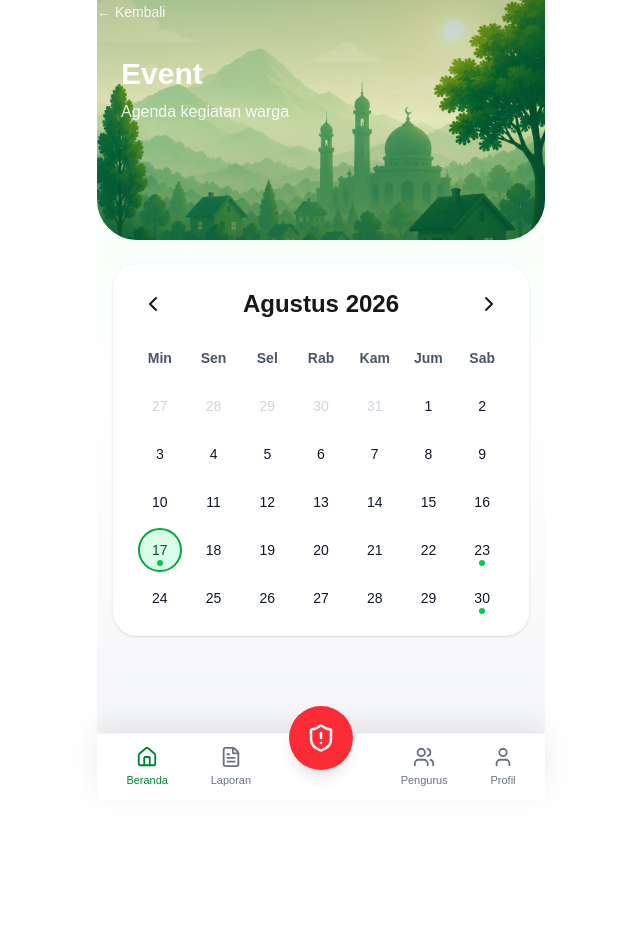
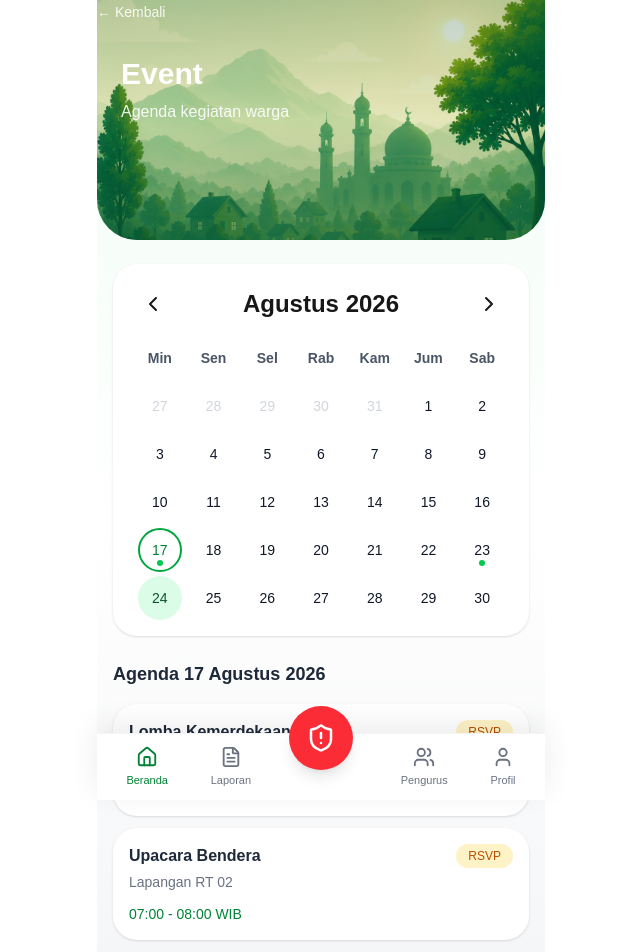
Before and after one commit to nurdjatiinvensi-glitch/sikowar-pwa, a Next.js app: page /event in a window 1280 px wide. Shown: the top 952 px of the page, without its empty margins (319-959 px from the left). Before the commit the page ends 800 px from the top, so only its background shows below. Built offline with nearby package versions, Linux system fonts and the light colour scheme.

Commit message:
Refactor Event page to calendar-driven agenda

```diff
--- a/app/announcements/[id]/page.tsx
+++ b/app/announcements/[id]/page.tsx
@@ -25,7 +25,7 @@ export default async function AnnouncementDetailPage({ params }: Props) {
   }
 
   return (
-    <AppLayout activeMenu="home">
+    <AppLayout activeMenu="beranda">
       <HeaderBackground variant="default">
         <div className="px-6 pt-8 pb-8 text-white">
           <BackButton href="/announcements" />
--- a/app/announcements/page.tsx
+++ b/app/announcements/page.tsx
@@ -12,7 +12,7 @@ import { announcementData } from "@/data/announcementData";
 
 export default function AnnouncementsPage() {
   return (
-    <AppLayout activeMenu="home">
+    <AppLayout activeMenu="beranda">
       {/* HEADER */}
       <HeaderBackground variant="default">
         <div className="px-6 pt-8 pb-8 text-white">
--- a/app/coming-soon/page.tsx
+++ b/app/coming-soon/page.tsx
@@ -6,7 +6,7 @@ import HeaderBackground from "@/components/layout/HeaderBackground";
 
 export default function ComingSoonPage() {
   return (
-    <AppLayout activeMenu="home">
+    <AppLayout activeMenu="beranda">
       <HeaderBackground variant="default">
         <div className="px-6 pt-4">
           <BackButton />
--- a/app/event/page.tsx
+++ b/app/event/page.tsx
@@ -1,13 +1,22 @@
 "use client";
+
+import { useState } from "react";
 
 import MiniCalendar from "@/components/event/MiniCalendar";
 import AppLayout from "@/components/layout/AppLayout";
 import BackButton from "@/components/layout/BackButton";
 import HeaderBackground from "@/components/layout/HeaderBackground";
+import { eventData } from "@/data/eventData";
 
 export default function EventPage() {
+  const [selectedDate, setSelectedDate] = useState("17");
+
+  const selectedEvents = eventData.filter(
+    (event) => event.date === `2026-08-${selectedDate.padStart(2, "0")}`,
+  );
+
   return (
-    <AppLayout activeMenu="home">
+    <AppLayout activeMenu="beranda">
       <HeaderBackground variant="default">
         <BackButton />
         <div className="px-6 pt-8 pb-8 text-white">
@@ -16,9 +25,83 @@ export default function EventPage() {
           <p className="mt-2 text-white/90">Agenda kegiatan warga</p>
         </div>
       </HeaderBackground>
+      <div className="px-4 py-6">
+        <MiniCalendar
+          selectedDate={selectedDate}
+          onDateSelect={setSelectedDate}
+        />
 
-      <div className="px-4 py-6">
-        <MiniCalendar />
+        <h2 className="mt-6 mb-4 text-lg font-bold text-gray-800">
+          Agenda {selectedDate} Agustus 2026
+        </h2>
+
+        {selectedEvents.length > 0 ? (
+          <div className="space-y-3">
+            {selectedEvents.map((event) => (
+              <button
+                key={event.id}
+                className="
+          w-full
+          rounded-3xl
+          bg-white
+          p-4
+          text-left
+          shadow-sm
+        "
+              >
+                <div className="flex items-start justify-between">
+                  <div>
+                    <h3 className="font-semibold text-gray-800">
+                      {event.title}
+                    </h3>
+
+                    <p className="mt-1 text-sm text-gray-500">
+                      {event.location}
+                    </p>
+                  </div>
+
+                  <span
+                    className="
+              rounded-full
+              bg-amber-100
+              px-3
+              py-1
+              text-xs
+              font-medium
+              text-amber-700
+            "
+                  >
+                    RSVP
+                  </span>
+                </div>
+
+                <p className="mt-3 text-sm font-medium text-green-700">
+                  {event.time} WIB
+                </p>
+              </button>
+            ))}
+          </div>
+        ) : (
+          <div
+            className="
+      rounded-3xl
+      bg-white
+      p-8
+      text-center
+      shadow-sm
+    "
+          >
+            <div className="text-4xl">📅</div>
+
+            <p className="mt-3 font-medium text-gray-700">
+              Tidak ada agenda kegiatan
+            </p>
+
+            <p className="mt-1 text-sm text-gray-500">
+              Pilih tanggal lain untuk melihat agenda warga
+            </p>
+          </div>
+        )}
       </div>
     </AppLayout>
   );
--- a/app/keluhan/page.tsx
+++ b/app/keluhan/page.tsx
@@ -10,7 +10,7 @@ import { keluhanData } from "@/data/keluhanData";
 
 export default function KeluhanPage() {
   return (
-    <AppLayout activeMenu="home">
+    <AppLayout activeMenu="beranda">
       <HeaderBackground variant="default">
         <BackButton />
         <div className="px-6 pt-8 pb-8 text-white">
--- a/app/page.tsx
+++ b/app/page.tsx
@@ -9,7 +9,7 @@ import ServiceMenu from "@/components/menus/ServiceMenu";
 
 export default function Home() {
   return (
-    <AppLayout activeMenu="home">
+    <AppLayout activeMenu="beranda">
       {/* HEADER */}
       <HomeHeaderSection />
 
--- a/app/pengurus/page.tsx
+++ b/app/pengurus/page.tsx
@@ -10,7 +10,7 @@ import { pengurusData } from "@/data/pengurusData";
 
 export default function PengurusPage() {
   return (
-    <AppLayout activeMenu="admin">
+    <AppLayout activeMenu="pengurus">
       {/* HEADER */}
       <HeaderBackground variant="default">
         <BackButton />
--- /dev/null
+++ b/components/cards/EventCard.tsx
@@ -0,0 +1,40 @@
+import { CalendarDays, MapPin, Users } from "lucide-react";
+
+type Props = {
+  title: string;
+  date: string;
+  time: string;
+  location: string;
+  attendees: number;
+};
+
+export default function EventCard({
+  title,
+  date,
+  time,
+  location,
+  attendees,
+}: Props) {
+  return (
+    <div className="rounded-3xl bg-white p-4 shadow-sm">
+      <h3 className="font-bold text-gray-800">{title}</h3>
+
+      <div className="mt-3 space-y-2 text-sm text-gray-500">
+        <div className="flex items-center gap-2">
+          <CalendarDays size={16} />
+          {date} • {time}
+        </div>
+
+        <div className="flex items-center gap-2">
+          <MapPin size={16} />
+          {location}
+        </div>
+
+        <div className="flex items-center gap-2">
+          <Users size={16} />
+          {attendees} peserta
+        </div>
+      </div>
+    </div>
+  );
+}
--- a/components/event/MiniCalendar.tsx
+++ b/components/event/MiniCalendar.tsx
@@ -1,7 +1,7 @@
 "use client";
 
+import { eventData } from "@/data/eventData";
 import { ChevronLeft, ChevronRight } from "lucide-react";
-import { useState } from "react";
 
 type CalendarDay = {
   id: string;
@@ -9,7 +9,15 @@ type CalendarDay = {
   currentMonth: boolean;
 };
 
-export default function MiniCalendar() {
+type MiniCalendarProps = {
+  selectedDate: string;
+  onDateSelect: (date: string) => void;
+};
+
+export default function MiniCalendar({
+  selectedDate,
+  onDateSelect,
+}: MiniCalendarProps) {
   const days = ["Min", "Sen", "Sel", "Rab", "Kam", "Jum", "Sab"];
 
   const dates: CalendarDay[] = [
@@ -51,10 +59,11 @@ export default function MiniCalendar() {
     { id: "30", day: 30, currentMonth: true },
   ];
 
-  const eventDates = [17, 23, 30];
-  const today = 17;
+  const eventDates = new Set(
+    eventData.map((event) => Number(event.date.split("-")[2])),
+  );
 
-  const [selectedDate, setSelectedDate] = useState("17");
+  const today = new Date().getDate();
 
   return (
     <div className="rounded-3xl bg-white p-5 shadow-sm">
@@ -81,7 +90,7 @@ export default function MiniCalendar() {
       {/* Date Grid */}
       <div className="grid grid-cols-7 gap-y-2">
         {dates.map((item) => {
-          const hasEvent = item.currentMonth && eventDates.includes(item.day);
+          const hasEvent = item.currentMonth && eventDates.has(item.day);
 
           const selected = selectedDate === item.id;
 
@@ -90,7 +99,7 @@ export default function MiniCalendar() {
           return (
             <button
               key={item.id}
-              onClick={() => setSelectedDate(item.id)}
+              onClick={() => onDateSelect(item.id)}
               className="
                 flex flex-col items-center
                 justify-center
--- a/components/layout/AppLayout.tsx
+++ b/components/layout/AppLayout.tsx
@@ -9,13 +9,13 @@ import EmergencySheet from "@/components/sheets/EmergencySheet";
 type AppLayoutProps = {
   children: React.ReactNode;
   bottomNav?: boolean;
-  activeMenu?: "home" | "report" | "admin" | "profile";
+  activeMenu?: "beranda" | "laporan" | "pengurus" | "profile";
 };
 
 export default function AppLayout({
   children,
   bottomNav = true,
-  activeMenu = "home",
+  activeMenu = "beranda",
 }: AppLayoutProps) {
   const [showEmergency, setShowEmergency] = useState(false);
 
```
Also changed, not shown: components/menus/BottomNav.tsx (+39 -9 lines).
